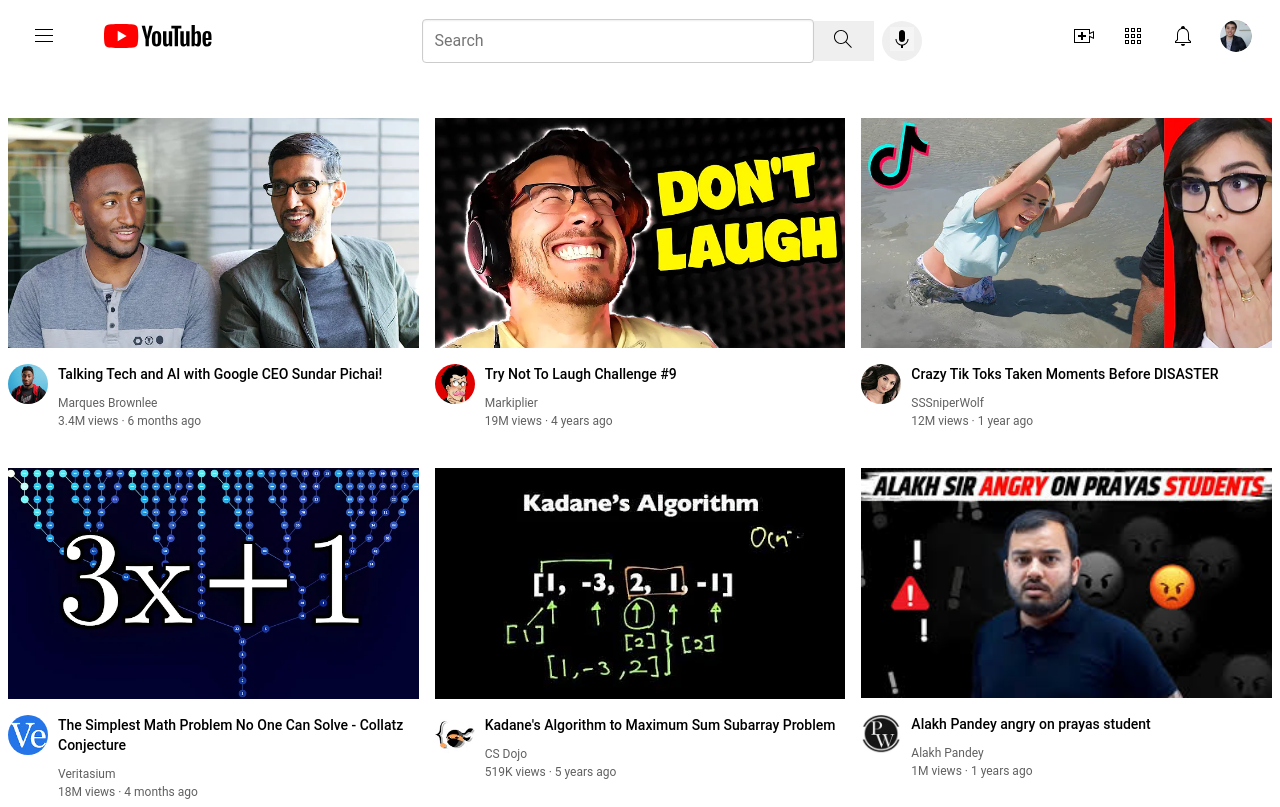
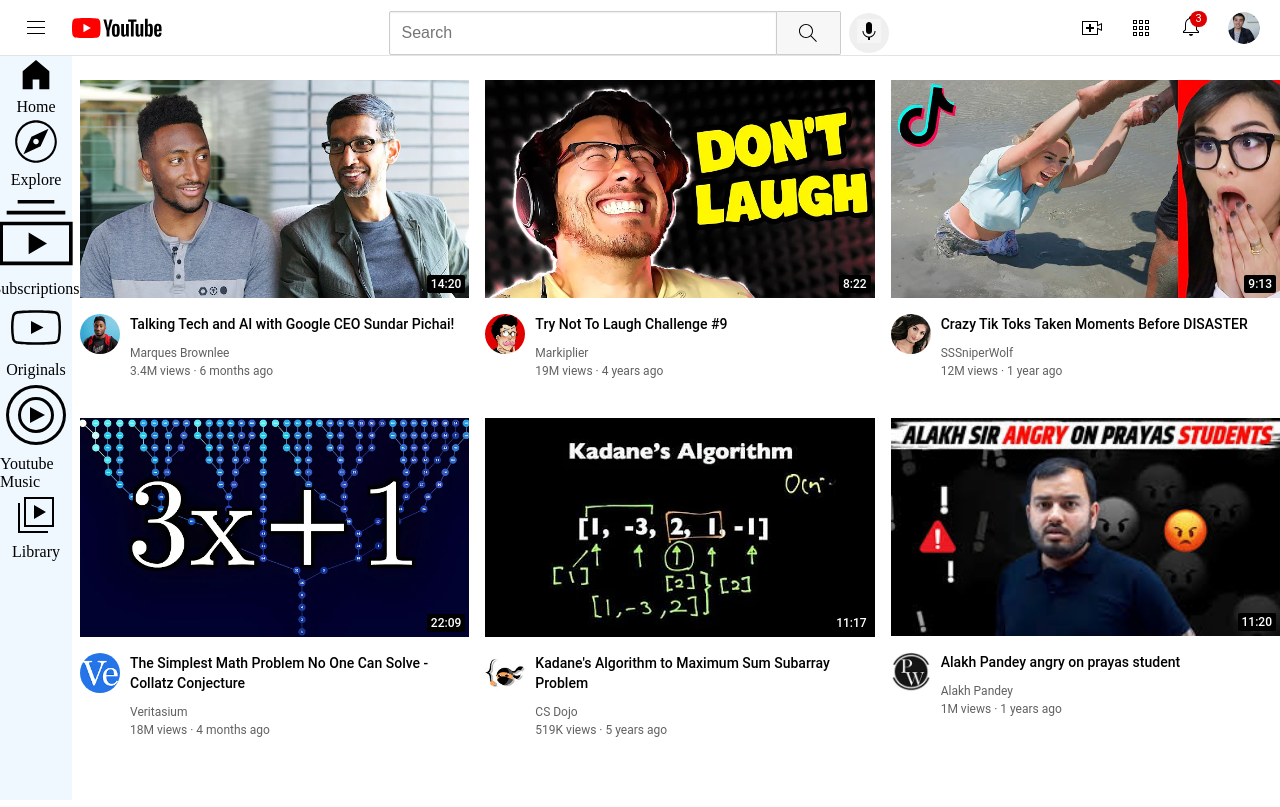
Before and after one commit to Naved994/WebDeveloper, a plain HTML site: page Youtube/youtube.html in a window 1280 px wide. Drawn offline with Linux system fonts and the light colour scheme; files whose address does not match are found by name; a web font is replaced by a local one.

Commit message:
css position

```diff
--- a/Youtube/youtube.css/general.css
+++ b/Youtube/youtube.css/general.css
@@ -3,6 +3,8 @@
     margin-top: 0;
     margin-bottom: 0;
   }
-  .body{
+body{
     margin:0;
+    padding-top:80px;
+    padding-left: 80px;
   }
--- a/Youtube/youtube.css/header.css
+++ b/Youtube/youtube.css/header.css
@@ -1,9 +1,22 @@
 .header{
-    margin-bottom: 55px;
-    height: 55px;
-    display: flex;
-    flex-direction: row;
-    justify-content: space-between;
+  display: flex;
+  height: 55px;
+  margin-bottom: 20px;
+  justify-content: space-between;
+  align-items: center;
+  position: fixed;
+  top: 0;
+  left: 0;
+  right: 0;
+  z-index: 100;
+  background-color:
+white;
+border-bottom-width:
+1px;
+border-bottom-style:
+solid;
+border-bottom-color:
+rgb(228, 228, 228);
   }
   .left-section{
     display: flex;
@@ -15,9 +28,8 @@
     margin-right: 24px;
   }
   .youtube-logo{
-    height: 24px;
-    margin-left:24px;
-    margin-right: 24px;
+      height: 20px;
+      cursor: pointer;
   }
   .middle-section{
     display: flex;
@@ -29,24 +41,31 @@
     margin-top: 10px;
   }
   .search-bar{
+    height: 40px;
     flex: 1;
-    height: 40px;
     width: 0;
+    min-width: 0;
     padding-left: 12px;
-    border-radius: 4px;
+    font-size: 16px;
+    -webkit-font-smoothing: antialiased;
     border: 1px solid #cccccc;
-    font-family: Roboto, Arial;
-    font-size: 16px;
+    border-top-left-radius: 2px;
+    border-bottom-left-radius: 2px;
     box-shadow: inset 0px 1px 2px #eeeeee;
-
   }
   .search{
-    width: 60px;
-    height:40px;
-    border: 1px #eeeeee;
-    border-style: solid;
+    width:64px;
+    height:44px;
+    border: 1px solid #cccccc;
+    border-left: none;
+    border-top-right-radius: 2px;
+    border-bottom-right-radius: 2px;
+    background-color: #f7f7f7;
     cursor: pointer;
     margin-right: 8px;
+    display: flex;
+    align-items: center;
+    justify-content: center;
   }
   .search-img{
     height: 24px;
@@ -76,17 +95,31 @@
   }
   .upload{
     height: 24px;
-    width:24px;
   }
   .youtube-apps{
     height: 24px;
-    width: 24px;
   }
   .notifications{
     height: 24px;
-    width: 24px;
   }
   .my-channel{
     height: 32px;
     border-radius: 16px ;
   }
+.notification-icon{
+position: relative;
+}
+.notification-count{
+  background-color: rgb(222, 0, 0);
+  color: white;
+  position:absolute;
+  top: -3px;
+  right: -4px;
+  font-family: Roboto,arial;
+  font-size: 11px;
+  padding-left: 5px;
+  padding-right: 5px;
+  padding-top: 1px;
+  padding-bottom: 2px;
+  border-radius: 10px;
+}
--- /dev/null
+++ b/Youtube/youtube.css/sidebar.css
@@ -0,0 +1,17 @@
+.sidebar{
+    background-color:aliceblue;
+    position: fixed;
+    left: 0;
+    bottom: 0;
+    top: 55px;
+    width: 72px;
+    display: flex;
+    flex-direction: column;
+    align-items: center;
+}
+.side-link{
+
+}
+.side-icon{
+
+}
--- a/Youtube/youtube.css/video.css
+++ b/Youtube/youtube.css/video.css
@@ -13,6 +13,7 @@
 border-radius: 40px;
 }
 .thumbnail-row{
+  position: relative;
 margin-bottom: 12px;
 }
 .video-stats,
@@ -33,3 +34,18 @@
 column-gap: 16px ;
 row-gap: 40px;
 }
+.video-time{
+  background-color: black;
+  color: white;
+  position:absolute;
+  bottom: 9px;
+  right: 4px;
+  padding-top: 2px;
+  padding-right: 4px;
+  padding-bottom: 2px;
+  padding-left: 4px;
+  font-weight: 500;
+  border-radius: 2px;
+  font-family: Roboto,Arial;
+  font-size:12px ;
+}
--- a/Youtube/youtube.html
+++ b/Youtube/youtube.html
@@ -11,8 +11,7 @@
     <link rel="stylesheet" href="youtube.css/general.css">
     <link rel="stylesheet" href="youtube.css/header.css">
     <link rel="stylesheet" href="youtube.css/video.css">
-
-
+    <link rel="stylesheet" href="youtube.css/sidebar.css">
 </head>
 <body>
   <div class="header">
@@ -24,17 +23,25 @@
     <div class="right-section">
       <img class="upload" src="icon/upload.svg">
     <img class="youtube-apps" src="icon/youtube-apps.svg">
-  <img class="notifications" src="icon/notifications.svg">
+
+  <div class="notification-icon"><img class="notifications" src="icon/notifications.svg">
+    <div class="notification-count">3</div></div>
+
 <img class="my-channel" src="Thumbnail/my-channel.jpeg"></div>
   </div>
-
-
-
-
+<div class="sidebar">
+  <div class="side-link"><img class="side-icon" src="sidebar/home.svg">Home</div>
+  <div class="side-link"><img class="side-icon" src="sidebar/explore.svg">Explore</div>
+  <div class="side-link"><img class="side-icon" src="sidebar/subscriptions.svg">Subscriptions</div>
+  <div class="side-link"><img class="side-icon" src="sidebar/originals.svg">Originals</div>
+  <div class="side-link"><img class="side-icon" src="sidebar/youtube-music.svg">Youtube Music</div>
+  <div class="side-link"><img class="side-icon" src="sidebar/library.svg">Library</div>
+</div>
     <div class="video-grid">  <div class="video-preview">
       <div class="thumbnail-row">
       <img class="thumbnail"
       src="Thumbnail/thumbnail-1.webp">
+      <div class="video-time">14:20</div>
       </div>
       <div class="video-info-grid">
       <div class="channel-picture">
@@ -43,7 +50,6 @@
       </div>
       <div class="video-info">
       <p class="video-title">
-
   Talking Tech and AI with Google CEO Sundar Pichai!
       </p>
       <p class="video-author">
@@ -59,6 +65,7 @@
       <div class="thumbnail-row">
       <img class="thumbnail"
       src="Thumbnail/thumbnail-2.webp">
+      <div class="video-time">8:22</div>
       </div>
       <div class="video-info-grid">
       <div class="channel-picture">
@@ -82,6 +89,7 @@
       <div class="thumbnail-row">
       <img class="thumbnail"
       src="Thumbnail/thumbnail-3.webp">
+      <div class="video-time">9:13</div>
       </div>
       <div class="video-info-grid">
       <div class="channel-picture">
@@ -90,7 +98,6 @@
       </div>
       <div class="video-info">
       <p class="video-title">
-
   Crazy Tik Toks Taken Moments Before DISASTER
       </p>
       <p class="video-author">
@@ -98,8 +105,6 @@
       </p>
       <p class="video-stats">
         12M views · 1 year ago
-
-
       </p>
       </div>
       </div>
@@ -108,6 +113,7 @@
       <div class="thumbnail-row">
       <img class="thumbnail"
       src="Thumbnail/thumbnail-4.webp">
+      <div class="video-time">22:09</div>
       </div>
       <div class="video-info-grid">
       <div class="channel-picture">
@@ -116,15 +122,11 @@
       </div>
       <div class="video-info">
       <p class="video-title">
-
   The Simplest Math Problem No One Can Solve - Collatz Conjecture
       </p>
       <p class="video-author">
         Veritasium
-      </p>
-      <p class="video-stats">
-        18M views · 4 months ago
-      </p>
+      </p> <p class="video-stats">18M views · 4 months ago</p>
       </div>
       </div>
     </div>
@@ -132,6 +134,7 @@
       <div class="thumbnail-row">
       <img class="thumbnail"
       src="Thumbnail/thumbnail-5.webp">
+      <div class="video-time">11:17</div>
       </div>
       <div class="video-info-grid">
       <div class="channel-picture">
@@ -140,7 +143,6 @@
       </div>
       <div class="video-info">
       <p class="video-title">
-
   Kadane's Algorithm to Maximum Sum Subarray Problem
       </p>
       <p class="video-author">
@@ -156,6 +158,7 @@
       <div class="thumbnail-row">
       <img class="thumbnail"
       src="Thumbnail/thumbnail-6.webp">
+      <div class="video-time">11:20</div>
       </div>
       <div class="video-info-grid">
       <div class="channel-picture">
@@ -175,7 +178,5 @@
       </div>
       </div>
     </div></div>
-
-
     </body>
 </html>
```
Also changed, not shown: Youtube/Thumbnail/Screenshot 2024-06-16 150132.png (added), Youtube/sidebar/explore.svg (added), Youtube/sidebar/home.svg (added), Youtube/sidebar/library.svg (added), Youtube/sidebar/originals.svg (added), Youtube/sidebar/subscriptions.svg (added), Youtube/sidebar/youtube-music.svg (added).
